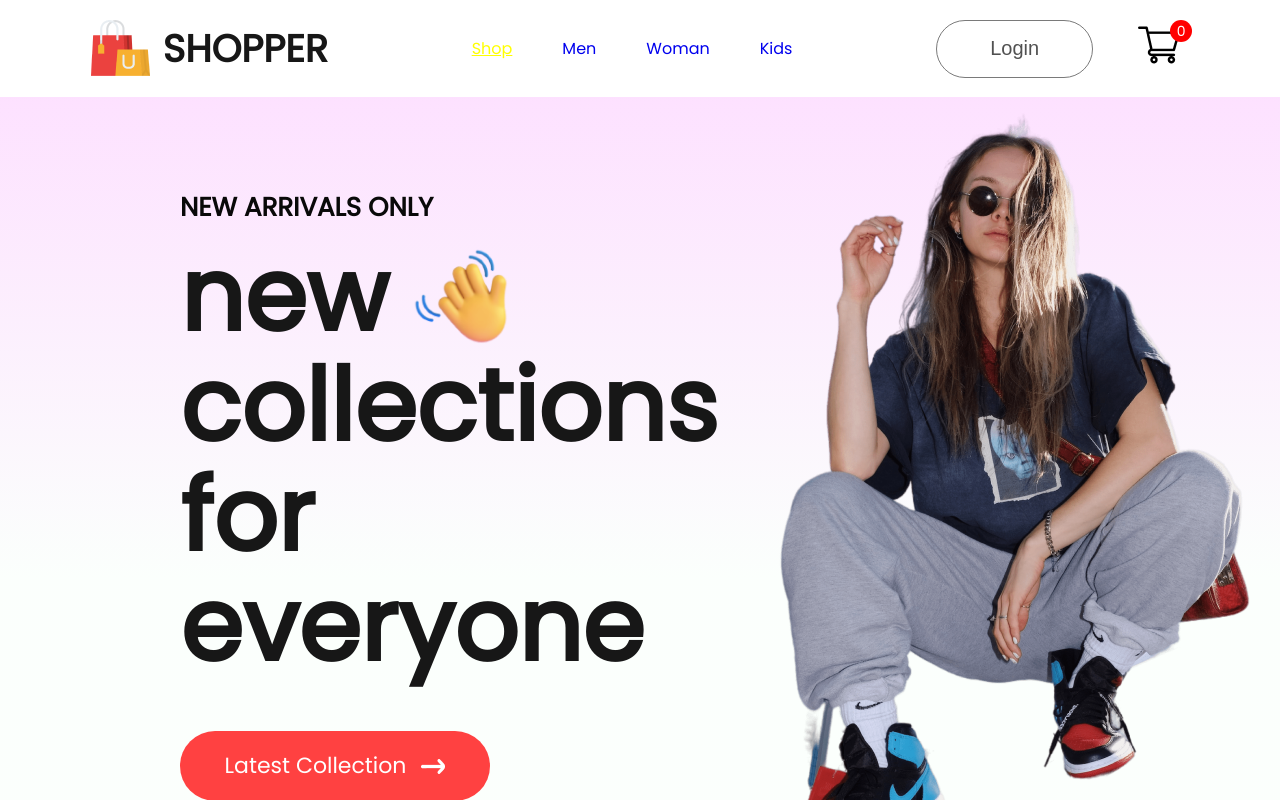
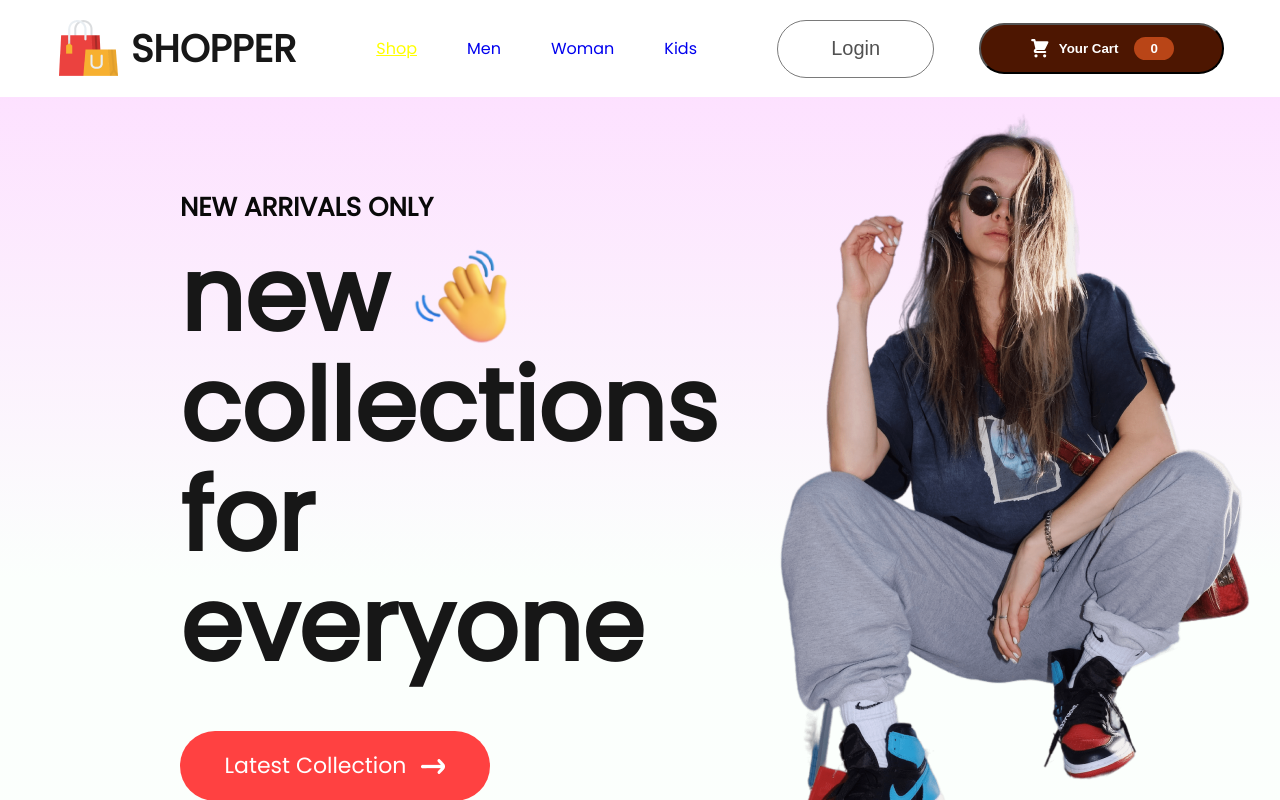
Before and after one commit to pope881/Ecommerce, a React (Create React App) app: page / in a window 1280 px wide. Shown: the top 800 px of the page. Built offline with nearby package versions, Linux system fonts and the light colour scheme.

Commit message:
NavbarButton added

```diff
--- /dev/null
+++ b/src/Components/Assets/CartIcon.js
@@ -0,0 +1,13 @@
+const CartIcon = () => {
+    return (
+      <svg
+        xmlns='http://www.w3.org/2000/svg'
+        viewBox='0 0 20 20'
+        fill='currentColor'
+      >
+        <path d='M3 1a1 1 0 000 2h1.22l.305 1.222a.997.997 0 00.01.042l1.358 5.43-.893.892C3.74 11.846 4.632 14 6.414 14H15a1 1 0 000-2H6.414l1-1H14a1 1 0 00.894-.553l3-6A1 1 0 0017 3H6.28l-.31-1.243A1 1 0 005 1H3zM16 16.5a1.5 1.5 0 11-3 0 1.5 1.5 0 013 0zM6.5 18a1.5 1.5 0 100-3 1.5 1.5 0 000 3z' />
+      </svg>
+    );
+  };
+
+  export default CartIcon;
--- a/src/Components/CartItems/CartItems.jsx
+++ b/src/Components/CartItems/CartItems.jsx
@@ -99,14 +99,7 @@
 								className={classes['cartitems-remove-icon']}
 								src={remove_icon}
 								onClick={() => {
-									removeItem({
-										id: e.id,
-										name: e.name,
-										amount: 1,
-										price: e.price,
-										image: e.image,
-										size: e.size,
-									})
+									removeItem({ id: e.id, size: e.size })
 								}}
 								alt="cart's remove icon"
 							/>
--- a/src/Components/Navbar/Navbar.jsx
+++ b/src/Components/Navbar/Navbar.jsx
@@ -4,20 +4,13 @@
 import { useContext, useState } from 'react'
 import { NavLink, Link } from 'react-router-dom'
 import { useSelector, useDispatch } from 'react-redux'
-// import { ShopContext } from '../../Context/ShopContext'
 import { authActions } from '../store/auth'
 
 import CartContext from '../../Context/cart-context'
+import NavbarButton from './NavbarButton'
 
 const Navbar = () => {
-	// const { getTotalCartItems } = useContext(ShopContext)
 
-	const cartCtx = useContext(CartContext)
-	const numberOfCartItems = cartCtx.items.reduce((curNumber, item) => {
-		return curNumber + item.amount
-	}, 0)
-
-	// console.log(numberOfCartItems);
 
 	const isAuth = useSelector(state => state.auth.isAuthenticated)
 	const dispatch = useDispatch()
@@ -25,7 +18,6 @@
 	const logoutHandler = () => {
 		dispatch(authActions.logout())
 	}
-	// console.log(isAuth)
 
 	return (
 		<div className={classes.navbar}>
@@ -60,18 +52,19 @@
 			<div className={classes['nav-login-cart']}>
 				{!isAuth && (
 					<Link to="/login">
-						<button>Login</button>
+						<button className={classes['nav-login-cart-button']}>Login</button>
 					</Link>
 				)}
 				{isAuth && (
 					<Link to="/">
-						<button onClick={logoutHandler}>Logout</button>
+						<button className={classes['nav-login-cart-button']} onClick={logoutHandler}>
+							Logout
+						</button>
 					</Link>
 				)}
 				<Link to="/cart">
-					<img src={cart_icon} />
+					<NavbarButton />
 				</Link>
-				<div className={classes['nav-cart-count']}>{numberOfCartItems}</div>
 			</div>
 		</div>
 	)
--- a/src/Components/Navbar/Navbar.module.css
+++ b/src/Components/Navbar/Navbar.module.css
@@ -50,7 +50,11 @@
 	gap: 45px;
 }
 
-.nav-login-cart button {
+.nav-login-cart a {
+	text-decoration: none;
+}
+
+.nav-login-cart-button {
 	width: 157px;
 	height: 58px;
 	outline: none;
@@ -62,7 +66,7 @@
 	background: white;
 	cursor: pointer;
 }
-.nav-login-cart button:active {
+.nav-login-cart-button:active {
 	background: #f3f3f3;
 }
 
--- /dev/null
+++ b/src/Components/Navbar/NavbarButton.jsx
@@ -0,0 +1,34 @@
+import React, { useContext, useEffect, useState } from 'react'
+import CartIcon from '../Assets/CartIcon'
+import classes from './NavbarButton.module.css'
+import CartContext from '../../Context/cart-context'
+
+const NavbarButton = props => {
+	const [btnIsBump, setBtnIsBump] = useState(false)
+	const cartCtx = useContext(CartContext)
+	const { items } = cartCtx
+	const numberOfCartItems = cartCtx.items.reduce((curNumber, item) => {
+		return curNumber + item.amount
+	}, 0)
+
+	const btnClasses = `${classes['navbar-button']} ${btnIsBump ? classes.bump : ''}`
+
+	useEffect(() => {
+		if (items.length === 0) {
+			return
+		}
+		setBtnIsBump(true)
+	}, [items])
+
+	return (
+		<button className={btnClasses}>
+			<span className={classes['navbar-icon']}>
+				<CartIcon />
+			</span>
+			<span>Your Cart</span>
+			<span className={classes['navbar-badge']}>{numberOfCartItems}</span>
+		</button>
+	)
+}
+
+export default NavbarButton
--- /dev/null
+++ b/src/Components/Navbar/NavbarButton.module.css
@@ -0,0 +1,58 @@
+.navbar-button {
+	cursor: pointer;
+	/* border: none; */
+	background-color: #4d1601;
+	color: white;
+	padding: 0.75rem 3rem;
+	display: flex;
+	justify-content: space-around;
+	align-items: center;
+	border-radius: 25px;
+	font-weight: bold;
+}
+
+.navbar-button:hover,
+.navbar-button:active {
+	background-color: #2c0d00;
+}
+
+.navbar-icon {
+	width: 1.35rem;
+	height: 1.35rem;
+	margin-right: 0.5rem;
+}
+
+.navbar-badge {
+	background-color: #b94517;
+	padding: 0.25rem 1rem;
+	border-radius: 25px;
+	margin-left: 1rem;
+	font-weight: bold;
+}
+
+.navbar-button:hover .badge,
+.navbar-button:active .badge {
+	background-color: #92320c;
+}
+
+.bump {
+	animation: bump 300ms ease-out;
+}
+
+@keyframes bump {
+	0% {
+		transform: scale(1);
+	}
+	10% {
+		transform: scale(0.9);
+	}
+	30% {
+		transform: scale(1.1);
+	}
+	50% {
+		transform: scale(1.15);
+	}
+	100% {
+		transform: scale(1);
+	}
+}
--- a/src/Components/Newsletter/Newsletter.module.css
+++ b/src/Components/Newsletter/Newsletter.module.css
@@ -16,6 +16,7 @@
 	color: #454545;
 	font-size: 55px;
 	font-weight: 600;
+	text-align: center;
 }
 
 .newsletter p {
--- a/src/Components/ProductDisplay/ProductDisplay.jsx
+++ b/src/Components/ProductDisplay/ProductDisplay.jsx
@@ -16,7 +16,7 @@
 	const handleSelect = event => {
 		setValue(event.target.value)
 	}
-	console.log(value)
+	// console.log(value)
 
 	return (
 		<div className={classes['productdisplay']}>
--- a/src/Context/CartProvider.jsx
+++ b/src/Context/CartProvider.jsx
@@ -57,11 +57,17 @@
 		}
 	}
 	if (action.type === 'REMOVE') {
-		const existingCartItemIndex = state.items.findIndex(item => item.id === action.id && item.size === action.item.size)
+		const existingCartItemIndex = state.items.findIndex(
+			item => item.id === action.item.id && item.size === action.item.size
+		)
 		const existingItem = state.items[existingCartItemIndex]
 		const updatedTotalAmount = state.totalAmount - existingItem.price
 		let updatedItems
+
+		// OD TEGO MIEJSCA JEST BŁAD GDY MAMY TEN SAM SIZE NA ROZNYCH ID
+		// W OBREBIE JEDNEGO ID WSZYSTKO DZIALA  NAWET GDY SA ROZNE SEIZE
 		if (existingItem.amount === 1) {
+			// updatedItems = state.items.filter(item => item.id !== action.id && item.size !== action.item.size)
 			updatedItems = state.items.filter(item => item.id !== action.id && item.size !== action.item.size)
 		} else {
 			const updatedItem = { ...existingItem, amount: existingItem.amount - 1 }
@@ -90,7 +96,7 @@
 	}
 
 	const removeItemFromCartHandler = item => {
-		dispatchCartAction({ type: 'REMOVE', item: item })
+		dispatchCartAction({ type: 'REMOVE', item })
 	}
 
 	const clearCartHandler = () => {
```
Also changed, not shown: src/index.css (line endings or trailing spaces).
